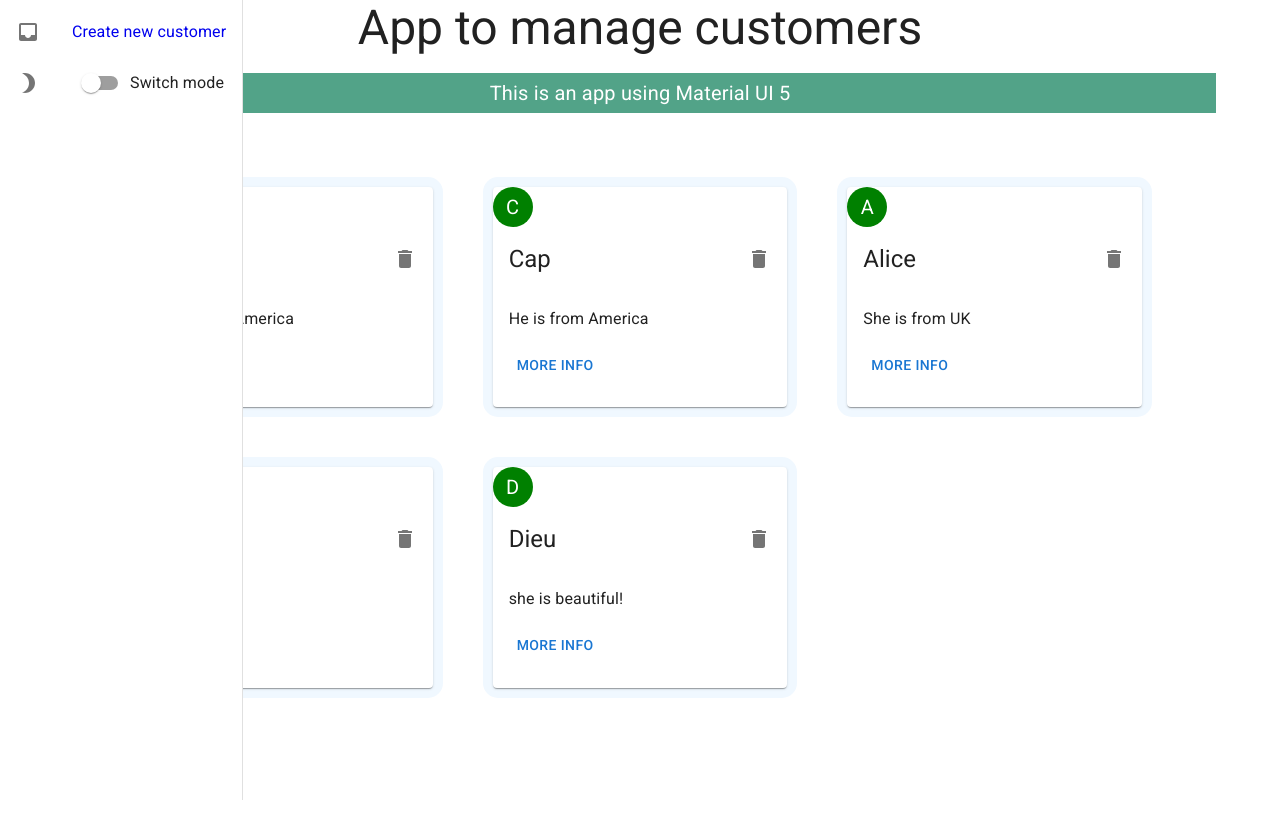
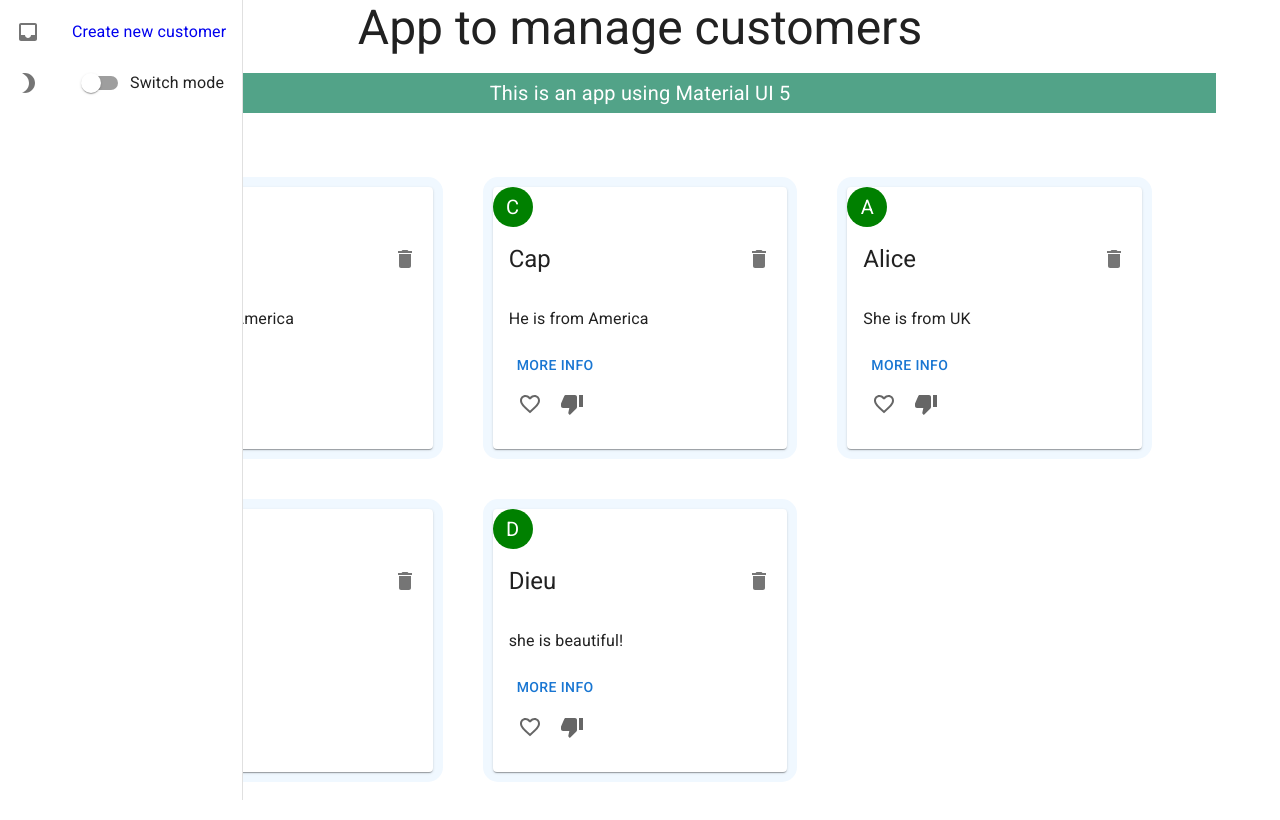
Before and after one commit to dieuvt19/LearnMui, a React (Create React App) app: page / in a window 1280 px wide. Shown: the top 820 px of the page. Built offline with nearby package versions, Linux system fonts and the light colour scheme; data requests are answered from the project's data file.

Commit message:
checkbox

```diff
--- a/src/components/CustomerCard.js
+++ b/src/components/CustomerCard.js
@@ -1,9 +1,11 @@
+import { CheckBox } from "@mui/icons-material";
 import DeleteIcon from "@mui/icons-material/Delete";
 import {
   Avatar,
   Card,
   CardContent,
   CardHeader,
+  Checkbox,
   IconButton,
   Tooltip,
   Typography,
@@ -11,6 +13,10 @@ import {
 import { useContext } from "react";
 import CustomerContext from "../context/CustomerContext";
 import CustomerModal from "./CustomerModal";
+import FavoriteBorder from "@mui/icons-material/FavoriteBorder";
+import Favorite from "@mui/icons-material/Favorite";
+import ThumbDownIcon from "@mui/icons-material/ThumbDown";
+import ThumbDownOutlinedIcon from "@mui/icons-material/ThumbDown";
 
 export default function CustomerCard({ customer }) {
   const { deleteCustomer } = useContext(CustomerContext);
@@ -39,6 +45,14 @@ export default function CustomerCard({ customer }) {
           {customer.details}
         </Typography>
         <CustomerModal customer={customer} />
+        <Checkbox
+          icon={<FavoriteBorder />}
+          checkedIcon={<Favorite sx={{ color: "red" }} />}
+        />
+        <Checkbox
+          icon={<ThumbDownOutlinedIcon />}
+          checkedIcon={<ThumbDownIcon sx={{ color: "blue" }} />}
+        />
       </CardContent>
     </Card>
   );
```
